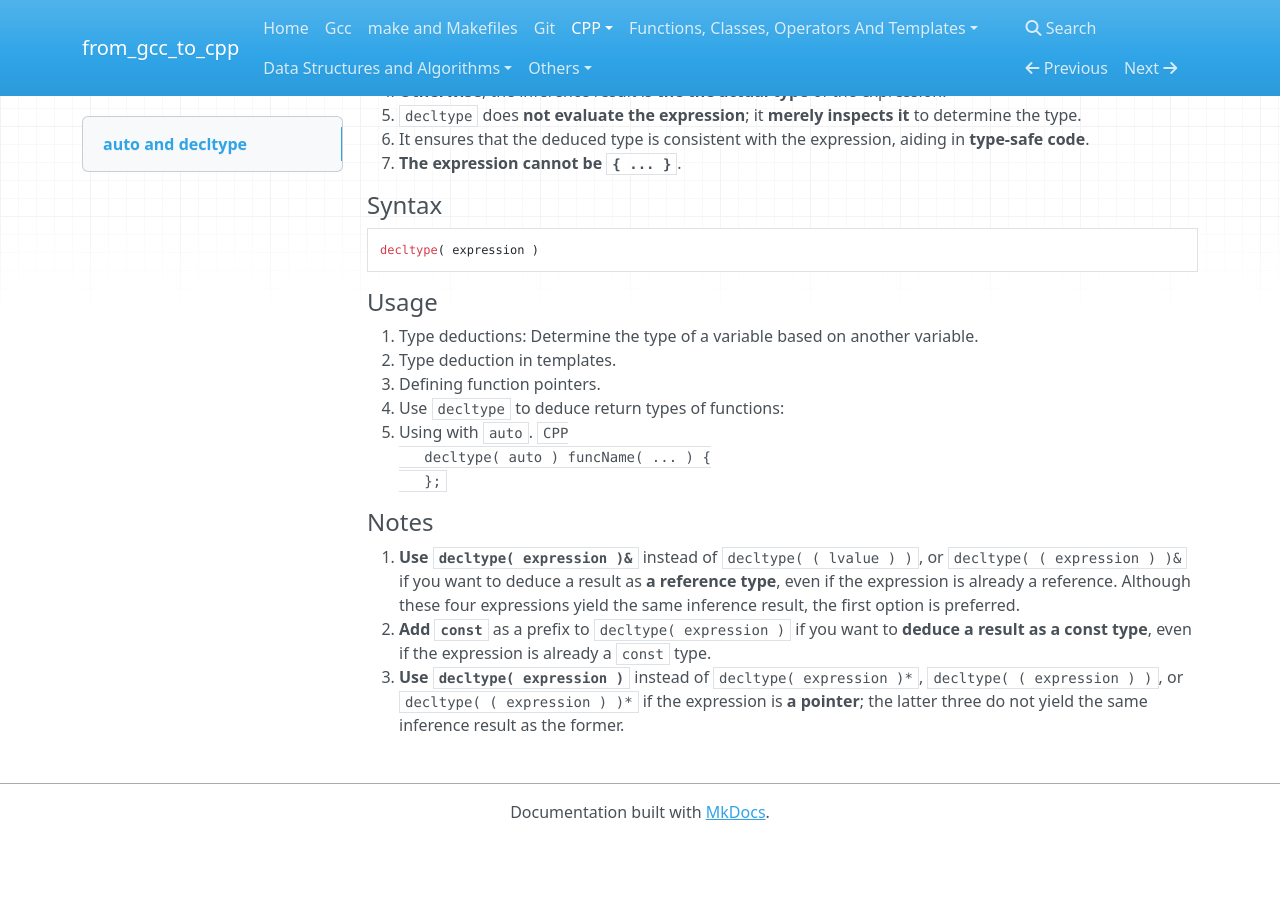
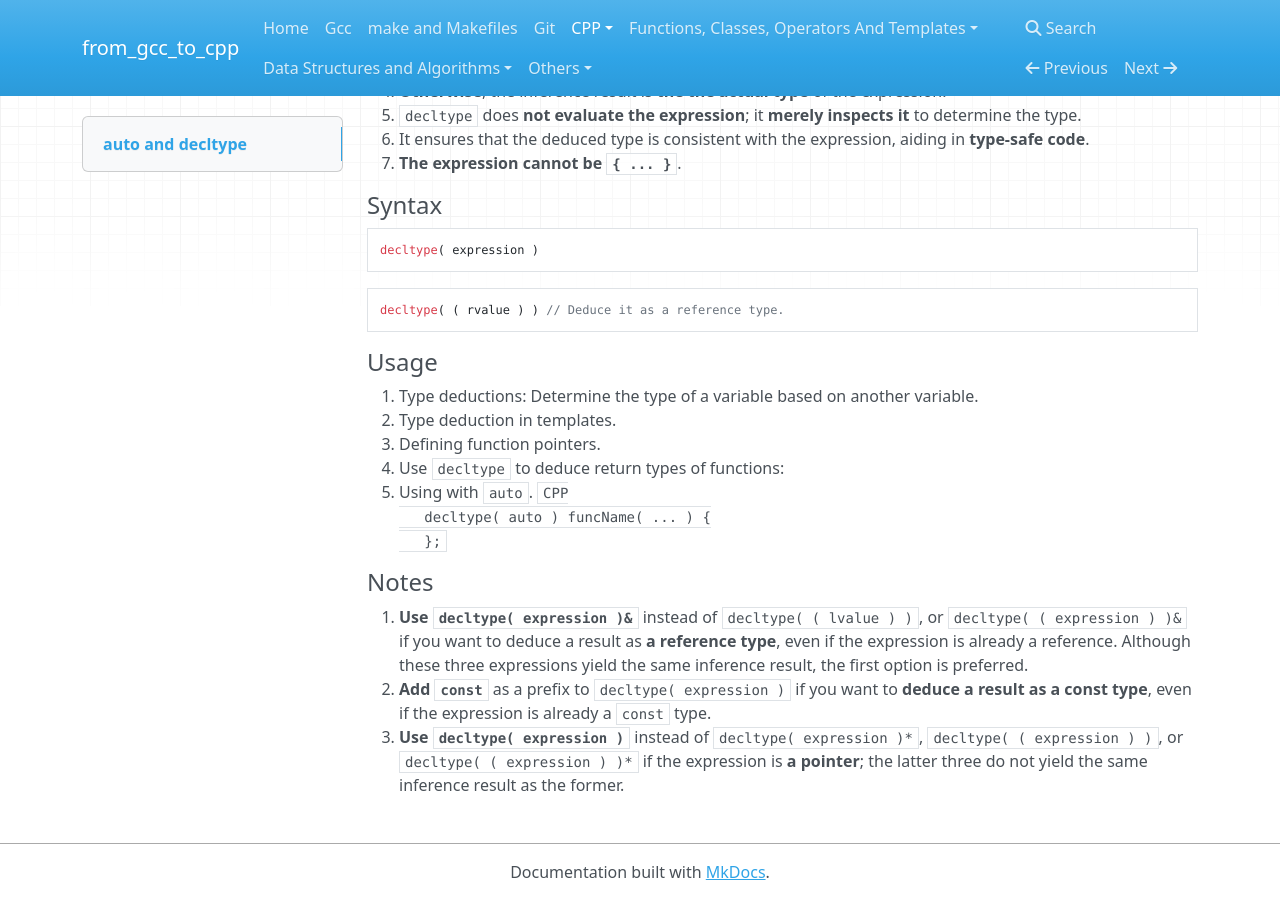
Before and after one commit to 0BananaBig0/from_gcc_to_cpp, an MkDocs documentation site: the page built from docs/AutoAndDecltype.md, in a window 1280 px wide and 900 px high, scrolled down 1795 px. Built offline with MkDocs 1.6.1, drawn with Linux system fonts in a browser that asks for light colours; nearby versions of some CDN libraries; before the commit the page ends 2635 px from its top, so only the background shows below that.

Commit message:
supplement and correction

````diff
--- a/docs/AutoAndDecltype.md
+++ b/docs/AutoAndDecltype.md
@@ -102,6 +102,10 @@ auto var_name = initializer;
 decltype( expression )
 ```
 
+```CPP
+decltype( ( rvalue ) ) // Deduce it as a reference type.
+```
+
 #### Usage
 
 1. Type deductions: Determine the type of a variable based on another variable.
@@ -118,7 +122,7 @@ decltype( expression )
 
 1. **Use `decltype( expression )&`** instead of `decltype( ( lvalue ) )`, or
    `decltype( ( expression ) )&` if you want to deduce a result as **a reference type**, even if the
-   expression is already a reference. Although these four expressions yield the same inference
+   expression is already a reference. Although these three expressions yield the same inference
    result, the first option is preferred.
 2. **Add `const`** as a prefix to `decltype( expression )` if you want to **deduce a result as a
    const type**, even if the expression is already a `const` type.
````
Also changed, not shown: README.md (+2 -2 lines), docs/CPPPerface.md (+2 -2 lines), docs/Classes.md (+4 -4 lines), docs/ConstConstexprAndStatic.md (+2 -2 lines), docs/StdBindAndStdFunction.md (+2 -2 lines), 1 other file.
